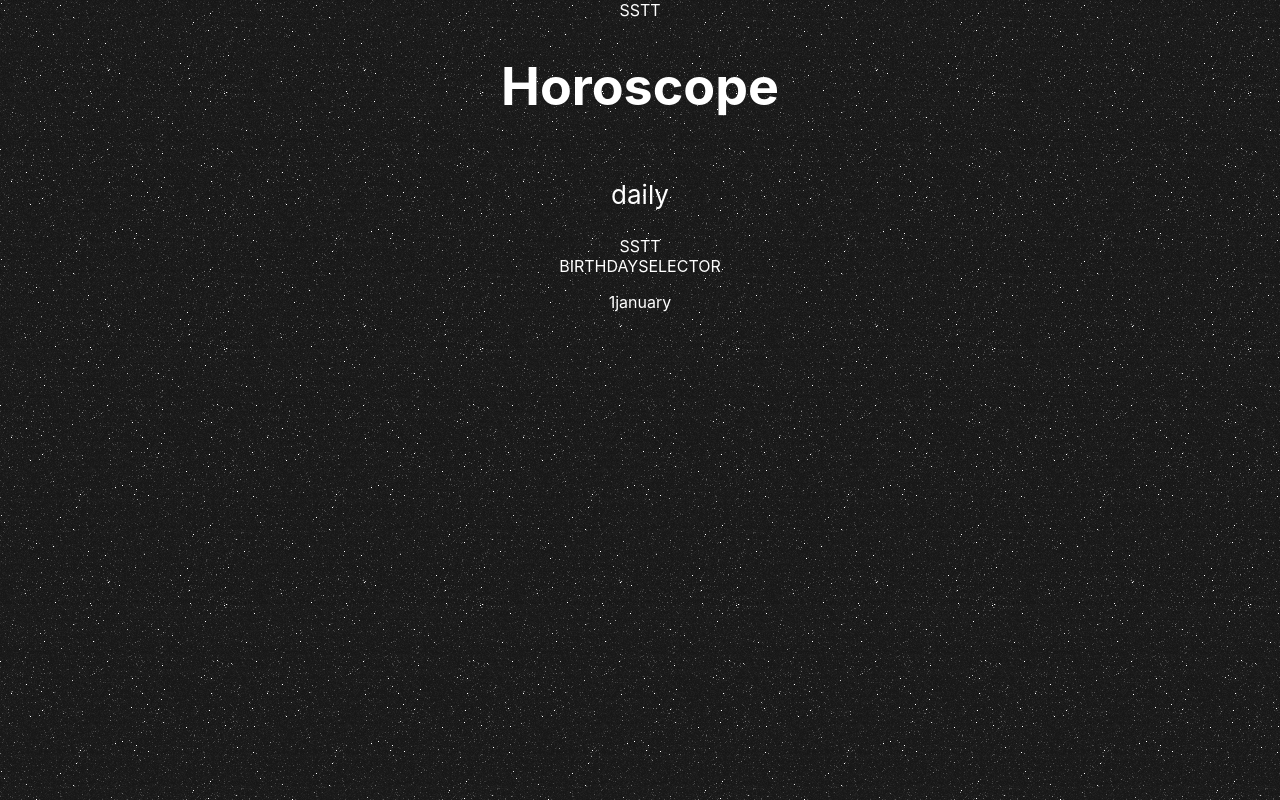
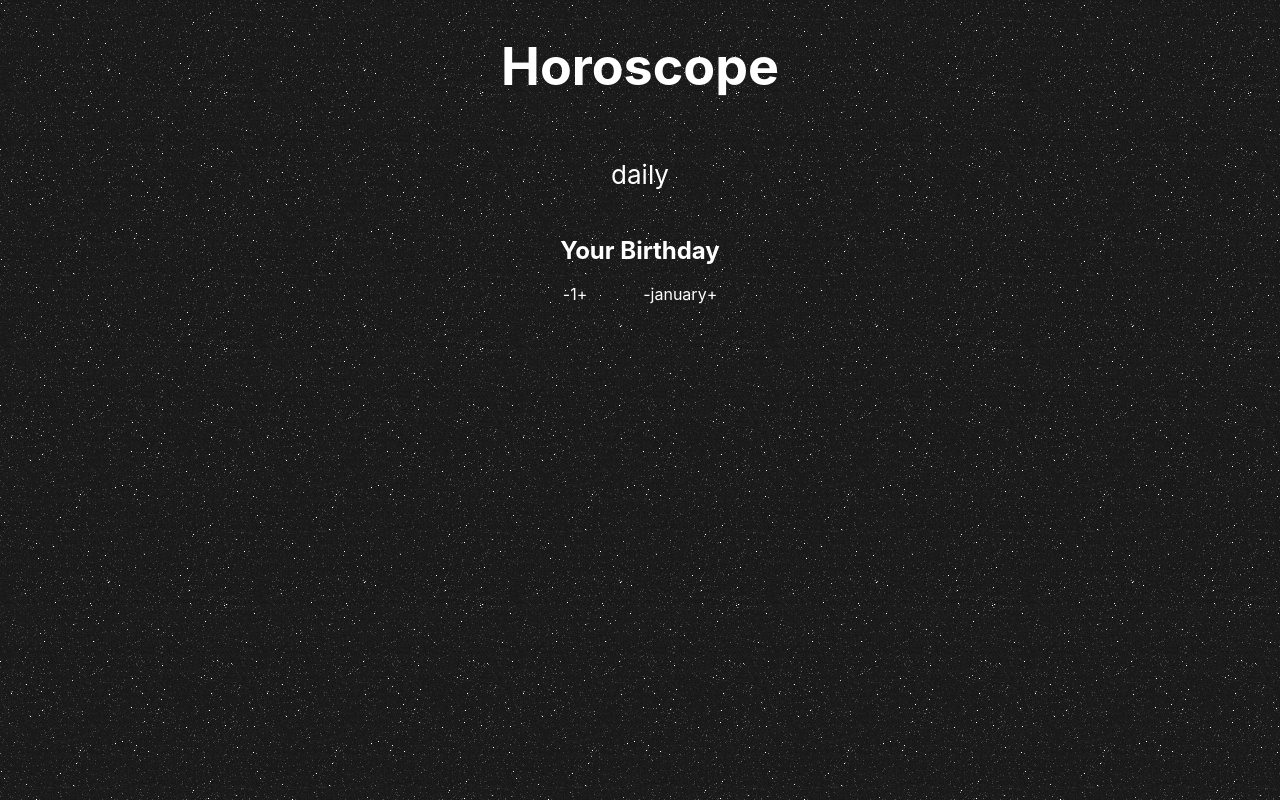
Before and after one commit to rupertberlin/project2-horoscope, a React (Vite) app in the folder frontend/: page / in a window 1280 px wide. Built offline with nearby package versions, Linux system fonts and the light colour scheme.

Commit message:
render selector

```diff
--- a/frontend/src/App.jsx
+++ b/frontend/src/App.jsx
@@ -24,9 +24,8 @@ class App extends React.Component {
     const { sign } = this.state;
     return (
       <div className="App">
-        SSTT
         <Home />
-        SSTT
+
         <Birthdayselector sign={sign} />
       </div>
     );
--- a/frontend/src/components/Birthdayselector.css
+++ b/frontend/src/components/Birthdayselector.css
@@ -0,0 +1,16 @@
+.birthday-selector {
+  display: flex;
+  justify-content: center;
+}
+
+.day-selector {
+  display: flex;
+}
+
+.month-selector {
+  display: flex;
+}
+
+.birthday-selector span {
+  margin-inline: 28px;
+}
--- a/frontend/src/components/Birthdayselector.jsx
+++ b/frontend/src/components/Birthdayselector.jsx
@@ -1,4 +1,5 @@
 import React from "react";
+import "@components/Birthdayselector.css";
 
 class Birthdayselector extends React.Component {
   constructor(props) {
@@ -27,7 +28,7 @@ class Birthdayselector extends React.Component {
   }
 
   monthPlus(actM) {
-    const actIndex = this.monthArr.indexOf(actM);
+    const actIndex = this.monthArr.indexOf(actM.month);
     if (actIndex < 12) {
       this.setState({
         month: this.monthArr[actIndex + 1],
@@ -36,8 +37,8 @@ class Birthdayselector extends React.Component {
   }
 
   monthMinus(actM) {
-    if (actM !== "january") {
-      const actIndex = this.monthArr.indexOf(actM);
+    if (actM.month !== "january") {
+      const actIndex = this.monthArr.indexOf(actM.month);
       this.setState({
         month: this.monthArr[actIndex - 1],
       });
@@ -49,11 +50,35 @@ class Birthdayselector extends React.Component {
 
     return (
       <div>
-        BIRTHDAYSELECTOR
-        <p>
-          {day}
-          {month}
-        </p>
+        <h2>Your Birthday</h2>
+        <div className="birthday-selector">
+          <span className="day-selector">
+            <div className="day-minus">-</div>
+            <div className="selector-value">{day}</div>
+            <div className="day-plus">+</div>
+          </span>
+          <span className="month-selector">
+            <div
+              role="button"
+              tabIndex={0}
+              className="month-minus"
+              onClick={() => this.monthMinus({ month })}
+              onKeyDown={() => this.monthMinus({ month })}
+            >
+              -
+            </div>
+            <div className="month-value">{month}</div>
+            <div
+              role="button"
+              tabIndex={-1}
+              className="month-plus"
+              onClick={() => this.monthPlus({ month })}
+              onKeyDown={() => this.monthPlus({ month })}
+            >
+              +
+            </div>
+          </span>
+        </div>
       </div>
     );
   }
```
